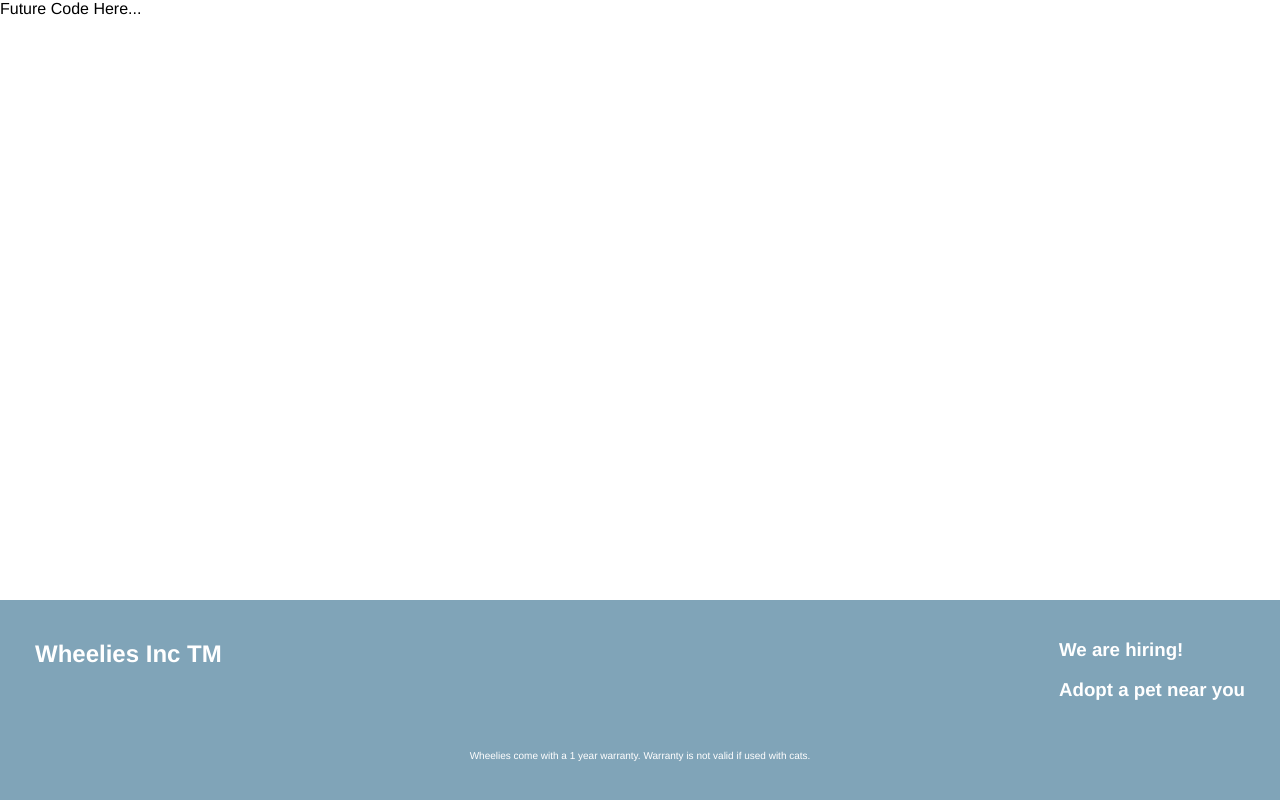
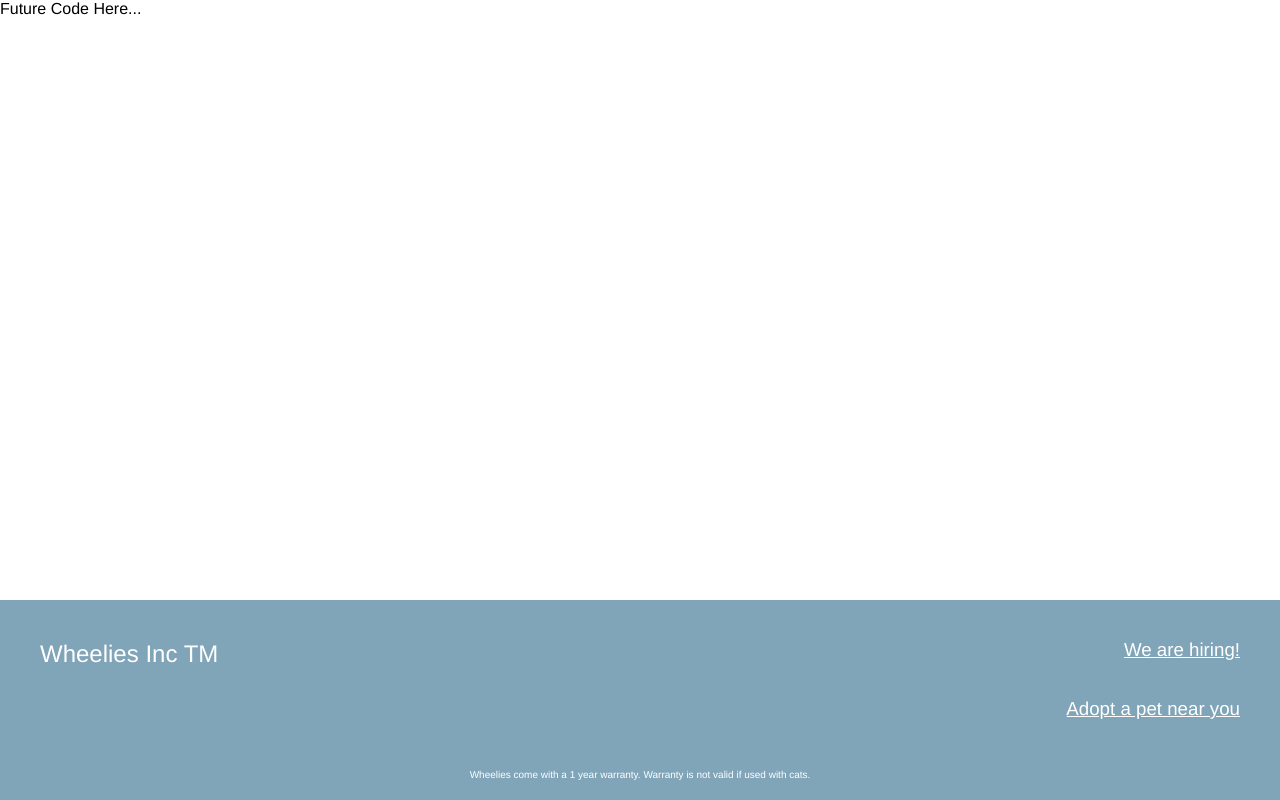
Before and after one commit to AutomateMeJohnny/wheelies, a React (Create React App) app: page / in a window 1280 px wide. Built offline with nearby package versions, Linux system fonts and the light colour scheme; the HTML template or start-up script is replaced by a standard one.

Commit message:
styling complete

```diff
--- a/src/components/Footer/Footer.css
+++ b/src/components/Footer/Footer.css
@@ -7,12 +7,27 @@
   color: white;
   position: absolute;
   bottom: 0;
+  font-family: Helvetica;
+}
+h2 {
+  font-weight: 100;
+}
+h3 {
+  font-weight: 100;
 }
 .flex_row {
   display: flex;
   flex-direction: row;
   justify-content: space-between;
-  margin: 20px 35px;
+  margin: 20px 40px;
+}
+.links {
+  display: flex;
+  justify-content: space-around;
+  flex-direction: column;
+}
+.links a {
+  align-self: flex-end;
 }
 .sub {
   text-align: center;
@@ -20,3 +35,8 @@
   position: relative;
   bottom: 0;
 }
+a h3 {
+  color: white;
+  text-decoration: underline;
+  text-decoration-color: white;
+}
--- a/src/components/Footer/Footer.js
+++ b/src/components/Footer/Footer.js
@@ -8,11 +8,15 @@ const Footer = () => {
         <div>
           <h2>Wheelies Inc TM</h2>
         </div>
-        <div>
+        <div className="links">
           {/* link to careers page */}
-          <h3>We are hiring!</h3>
+          <a>
+            <h3>We are hiring!</h3>
+          </a>
           {/* link to adoptions */}
-          <h3>Adopt a pet near you</h3>
+          <a href="https://www.utahhumane.org/">
+            <h3>Adopt a pet near you</h3>
+          </a>
         </div>
       </div>
       <div className="sub">
```
